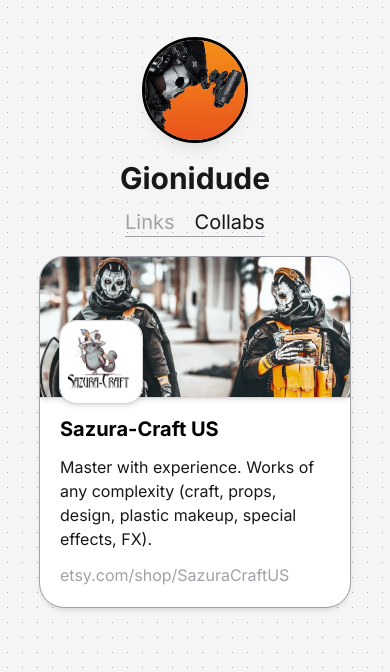
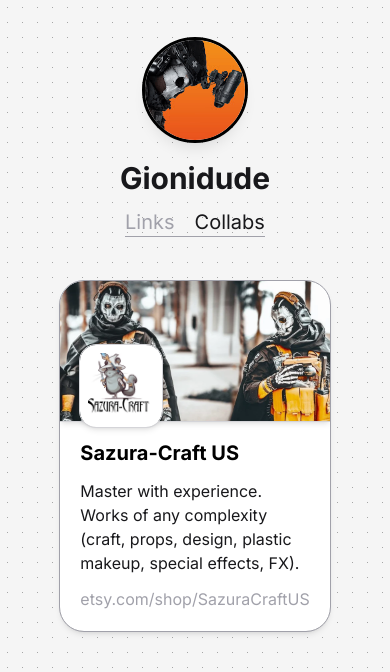
Before and after one commit to aldouus/gionidude-links, a Next.js app: page /collabs in a window 390 px wide. Shown: the top 672 px of the page. Built offline with nearby package versions, Linux system fonts and the light colour scheme.

Commit message:
update responsiveness

```diff
--- a/app/collabs/page.tsx
+++ b/app/collabs/page.tsx
@@ -33,7 +33,7 @@
           <div className="w-full h-[1px] bg-zinc-400"></div>
         </div>
       </div>
-      <div className={`grid grid-cols-1 place-items-center gap-5 max-w-[1320px] w-full ${twoCols} ${threeCols}`}>
+      <div className={`grid grid-cols-1 place-items-center gap-5 max-w-[1320px] w-full ${twoCols} ${threeCols} p-6`}>
         {content.map((item, index) => (
           <motion.div
             ref={ref}
```
